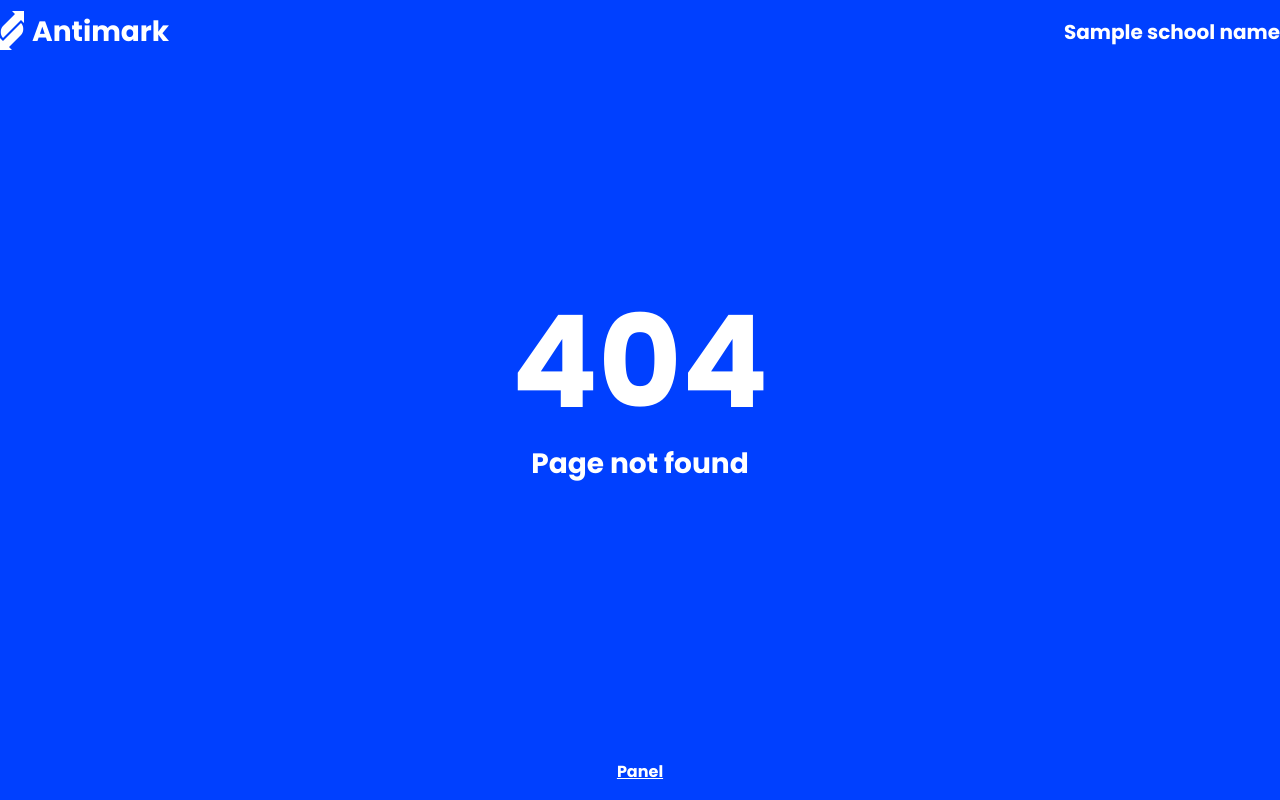
After one commit to Twixes/antimark, a Django app: template poll/templates/404.html in a window 1280 px wide. The commit adds this page. Run offline with Django 3.2, Linux system fonts and the light colour scheme; the template is opened without the code that fills it: most values are stand-ins (such as "Sample title", 1, 10 or a date in 2020); style sheets or scripts are compiled from the project's sources; some libraries are stand-ins or nearby versions.

Commit message:
Add error pages

```diff
--- a/antimark/urls.py
+++ b/antimark/urls.py
@@ -3,8 +3,14 @@
 from django.contrib import admin
 from django.urls import path
 from django.views.generic import TemplateView
+from .settings import DEBUG
 
 urlpatterns = [
     path('', TemplateView.as_view(template_name='index.html'), name='index'),
     path('admin/', admin.site.urls, name='admin')
 ]
+
+if DEBUG:
+    # in DEBUG mode error pages aren't displayed, this allows for working on them even with DEBUG == True
+    for error in (404, 500):
+        urlpatterns.append(path(f'{error}/', TemplateView.as_view(template_name=f'{error}.html')))
--- a/poll/static/styles/base.scss
+++ b/poll/static/styles/base.scss
@@ -2,6 +2,7 @@
 
 :root {
   --font-families: "Poppins", "Century Gothic", sans-serif;
+  --font-size--error-code: 8rem;
   --font-size--headline: 1.75rem;
   --font-size--standard: 1.25rem;
   --font-size--annotation: 1rem;
@@ -33,7 +34,13 @@ a {
 }
 
 h1 {
+  margin: 0 0 1rem 0;
   font-size: var(--font-size--headline);
+}
+
+.error-code {
+  line-height: 1;
+  font-size: var(--font-size--error-code);
 }
 
 p {
--- /dev/null
+++ b/poll/templates/404.html
@@ -0,0 +1,8 @@
+{% extends "poll.html" %}
+
+{% load i18n %}
+
+{% block main %}
+<h1 class="error-code">404</h1>
+<h1>{% trans "Page not found" %}</h1>
+{% endblock %}
```
Also changed, not shown: poll/templates/500.html (added, +8 -0 lines).
